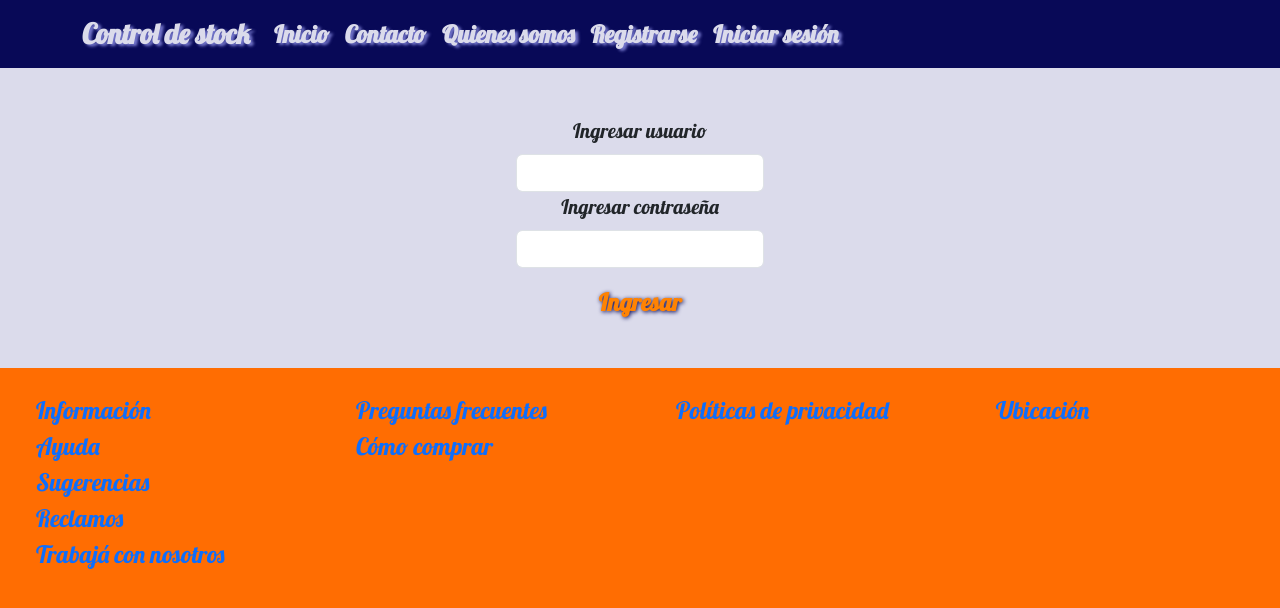
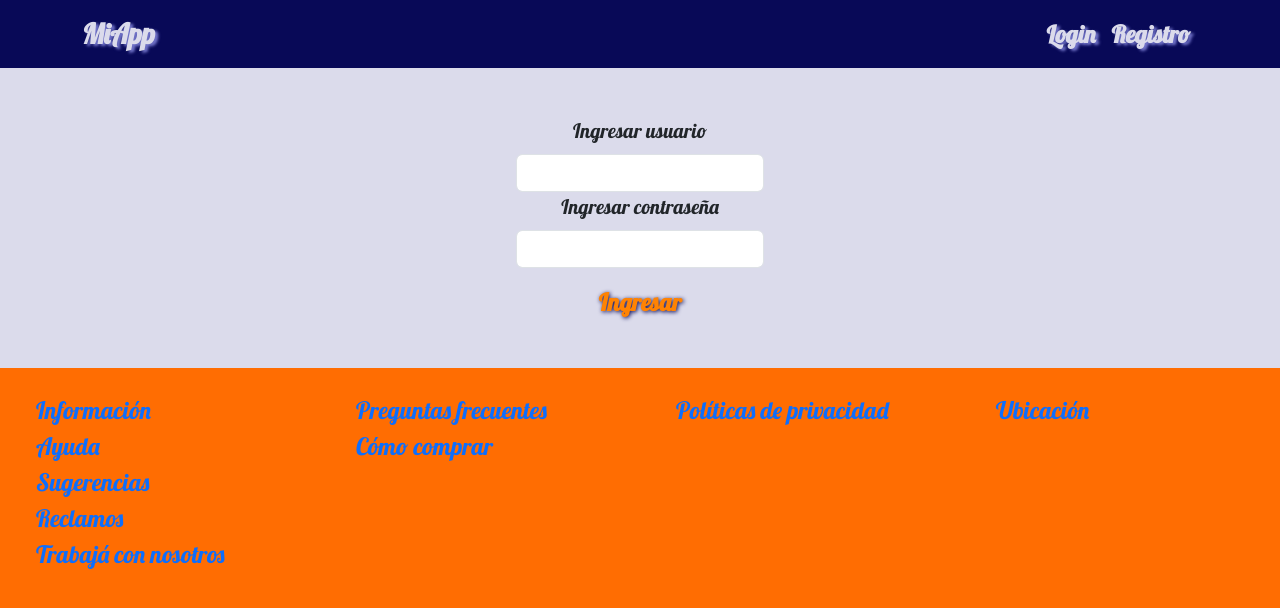
Before and after one commit to noeliajz/FRONTEND2_CONTROLDESTOCK, a React (Vite) app in the folder vite-project/: page /Login in a window 1280 px wide. Shown: the top 608 px of the page. Built offline with nearby package versions, Linux system fonts and the light colour scheme.

Commit message:
se agrega context para el navbar

```diff
--- a/vite-project/src/components/FormLogin.jsx
+++ b/vite-project/src/components/FormLogin.jsx
@@ -1,9 +1,11 @@
-import React, { useState } from "react";
+import React, { useState, useContext } from "react"; // ✅ Importar useContext
 import { useNavigate, NavLink } from "react-router-dom";
 import { Form, Container, Row, Col } from "react-bootstrap";
+import { AuthContext } from "../context/AuthContext"; // ✅ Importar AuthContext
 
 const FormLogin = () => {
   const navigate = useNavigate();
+  const { login } = useContext(AuthContext); // ✅ Obtener la función login del contexto
 
   const [formInputs, setFormInputs] = useState({
     usuario: "",
@@ -73,13 +75,13 @@
       }
 
       const data = await response.json();
-      localStorage.setItem("token", data.token);
-      localStorage.setItem("role", data.role);
+
+      // ✅ Usar login del AuthContext
+      login(data.token, data.role);
+
       alert("Inicio de sesión exitoso");
 
-
       setTimeout(() => navigate("/AddProducts"), 2000);
-
     } catch (error) {
       alert("Error en el inicio de sesión: " + error.message);
     } finally {
--- a/vite-project/src/components/Navbar2.jsx
+++ b/vite-project/src/components/Navbar2.jsx
@@ -1,79 +1,58 @@
-import React, { useState, useEffect, cloneElement } from 'react';
+import React, { useContext } from 'react';
 import Container from 'react-bootstrap/Container';
 import Nav from 'react-bootstrap/Nav';
 import Navbar from 'react-bootstrap/Navbar';
-import { useNavigate } from 'react-router-dom';
+import { useNavigate, Link } from 'react-router-dom';
+import { AuthContext } from '../context/AuthContext';
 import '../css/style.css';
 
-const Navbar2 = () => {
+function Navbar2() {
   const navigate = useNavigate();
-  const [role, setRole] = useState(localStorage.getItem('role') ?? '');
-  const [ token, setToken] = useState(localStorage.getItem('token') ?? '');
-  useEffect(() => {
-    const updateUserState = () => {
-      setRole(localStorage.getItem('role') ?? '' );
-      setToken(localStorage.getItem('token') ?? '' );
+  const { token, role, logout } = useContext(AuthContext);
 
-    };
-    window.addEventListener('storage', updateUserState)
-    return  () => {
-      window.removeEventListener('storage', updateUserState)
-    }
-  }, []);
   const handleLogout = () => {
-    localStorage.clear();
-    setRole('');
+    logout();
     navigate('/');
   };
+
   return (
     <Navbar collapseOnSelect expand="lg" className="colorNavbar">
       <Container>
-        <Navbar.Brand className="colorLetrasNavbar fs-3" href="/">
-          Control de stock
+        <Navbar.Brand as={Link} to="/" className="colorLetrasNavbar fs-3">
+          MiApp
         </Navbar.Brand>
         <Navbar.Toggle aria-controls="responsive-navbar-nav" />
         <Navbar.Collapse id="responsive-navbar-nav">
           <Nav className="me-auto">
-            {token ? (
-              role === 'admin' ? (
+            {token && role === 'admin' && (
               <>
-                  <Nav.Link className="colorLetrasNavbar fs-4 linkColorMenu" href="/CrudProducts">
+                <Nav.Link as={Link} to="/CrudProducts" className="colorLetrasNavbar fs-4 linkColorMenu">
                   Productos
                 </Nav.Link>
-                  <Nav.Link className="colorLetrasNavbar fs-4 linkColorMenu" href="/CrudUsers">
+                <Nav.Link as={Link} to="/CrudUsers" className="colorLetrasNavbar fs-4 linkColorMenu">
                   Usuarios
                 </Nav.Link>
-                  <Nav.Link className="colorLetrasNavbar fs-4 linkColorMenu" onClick={handleLogout}>
+              </>
+            )}
+
+            {token && role === 'user' && (
+              <>
+                <Nav.Link as={Link} to="/AddProducts" className="colorLetrasNavbar fs-4 linkColorMenu">
+                  Productos
+                </Nav.Link>
+              </>
+            )}
+          </Nav>
+
+          <Nav>
+            {token ? (
+              <Nav.Link className="colorLetrasNavbar fs-4" onClick={handleLogout}>
                 Cerrar sesión
               </Nav.Link>
-                </>
-              ) : role === 'user' ? (
-                <>
-                  <Nav.Link className="colorLetrasNavbar fs-4 linkColorMenu" href="/AddProducts">
-                    Productos
-                  </Nav.Link>
-                  <Nav.Link className="colorLetrasNavbar fs-4 linkColorMenu" onClick={handleLogout}>
-                    Cerrar sesión
-                  </Nav.Link>
-                </>
-              ) : null
             ) : (
               <>
-                <Nav.Link className="colorLetrasNavbar fs-4 linkColorMenu" href="/">
-                  Inicio
-                </Nav.Link>
-                <Nav.Link className="colorLetrasNavbar fs-4 linkColorMenu" href="/Contacto">
-                  Contacto
-                </Nav.Link>
-                <Nav.Link className="colorLetrasNavbar fs-4 linkColorMenu" href="/Quien">
-                  Quienes somos
-                </Nav.Link>
-                <Nav.Link className="colorLetrasNavbar fs-4 linkColorMenu" href="/Register">
-                  Registrarse
-                </Nav.Link>
-                <Nav.Link className="colorLetrasNavbar fs-4 linkColorMenu" href="/Login">
-                  Iniciar sesión
-                </Nav.Link>
+                <Nav.Link as={Link} to="/Login" className="colorLetrasNavbar fs-4">Login</Nav.Link>
+                <Nav.Link as={Link} to="/Register" className="colorLetrasNavbar fs-4">Registro</Nav.Link>
               </>
             )}
           </Nav>
@@ -81,5 +60,6 @@
       </Container>
     </Navbar>
   );
-};
+}
+
 export default Navbar2;
--- /dev/null
+++ b/vite-project/src/context/AuthContext.jsx
@@ -0,0 +1,27 @@
+import { createContext, useState } from 'react';
+
+export const AuthContext = createContext(); // ✅ Esto faltaba
+
+export const AuthProvider = ({ children }) => {
+  const [token, setToken] = useState(localStorage.getItem('token') ?? '');
+  const [role, setRole] = useState(localStorage.getItem('role') ?? '');
+
+  const login = (token, role) => {
+    localStorage.setItem('token', token);
+    localStorage.setItem('role', role);
+    setToken(token);
+    setRole(role);
+  };
+
+  const logout = () => {
+    localStorage.clear();
+    setToken('');
+    setRole('');
+  };
+
+  return (
+    <AuthContext.Provider value={{ token, role, login, logout }}>
+      {children}
+    </AuthContext.Provider>
+  );
+};
--- a/vite-project/src/pages/AddProducts.jsx
+++ b/vite-project/src/pages/AddProducts.jsx
@@ -33,7 +33,6 @@
               <th>Precio</th>
               <th>Fecha de ingreso</th>
               <th>Imagen</th>
-              <th>Acción</th>
             </tr>
           </thead>
           <tbody>
@@ -56,13 +55,6 @@
                     }}
                   />
                 </td>
-                <td>
-                <Link to={`/ProductEdit/${product._id}`}>
-                    <Button variant="warning" size="sm">
-                    <FontAwesomeIcon icon={faFilePen} beat />
-                    </Button>
-                  </Link>{" "}
-                </td>
               </tr>
             ))}
           </tbody>
```
Also changed, not shown: vite-project/src/main.jsx (+7 -4 lines). Lines whose indentation alone changed are shown as unchanged.
